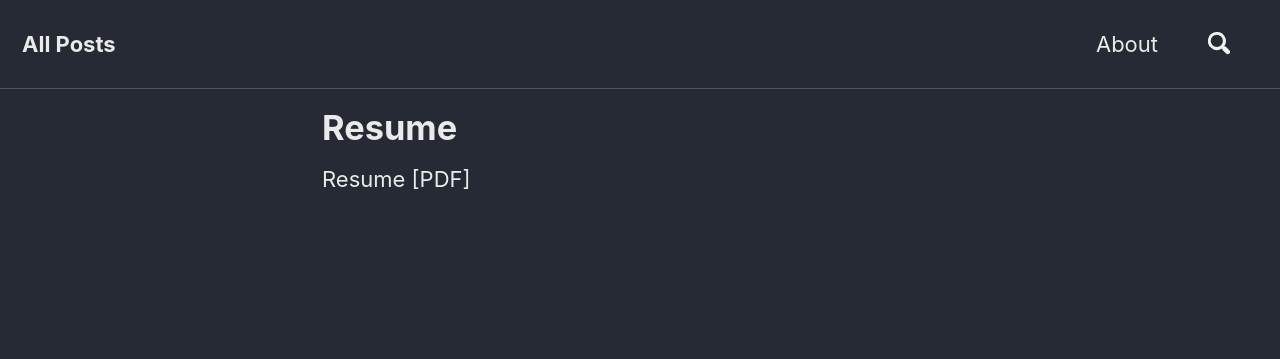
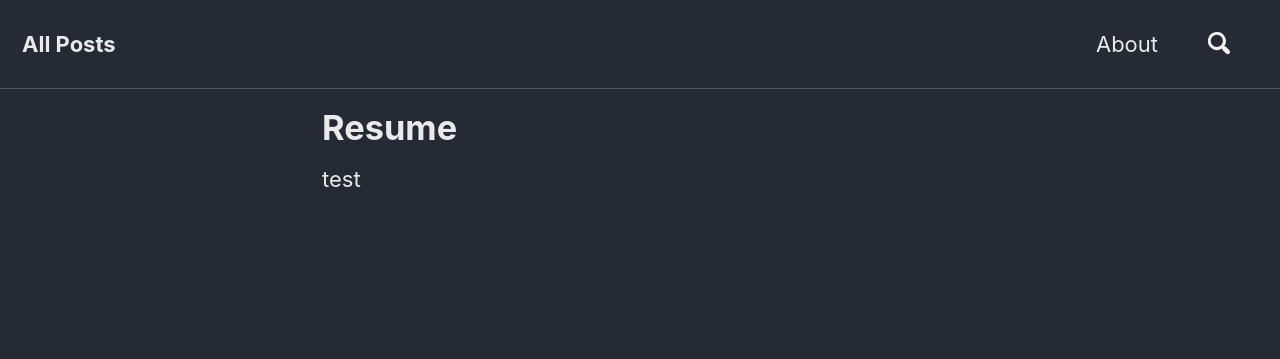
Before and after one commit to AGajtkowski/AGajtkowski.github.io, a Jekyll site: the page built from _pages/Resume.md, in a window 1280 px wide. Shown: the top 359 px of the page. Built offline with Jekyll 4.4.1, drawn with Linux system fonts in a browser that asks for light colours; cached includes are drawn as plain includes; nearby versions of some CDN libraries.

Commit message:
fix resume

```diff
--- a/_pages/Resume.md
+++ b/_pages/Resume.md
@@ -3,4 +3,5 @@ layout: single
 title: "Resume"
 permalink: /Resume/
 ---
-<p>Resume [PDF]<a href="/Resume.pdf"></a></p>
+
+test
```
